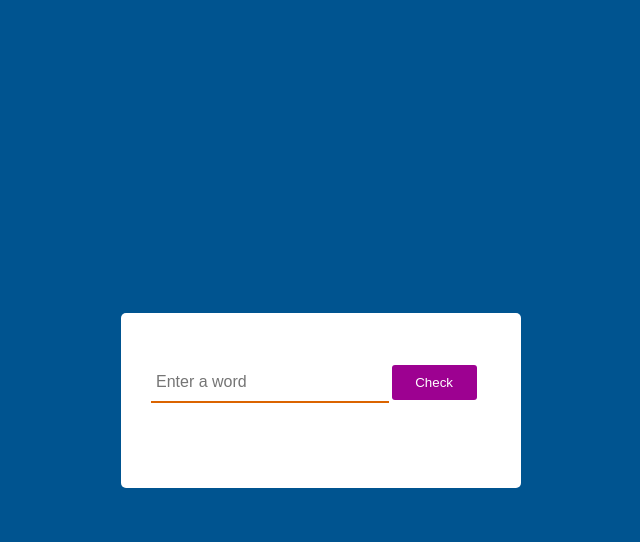
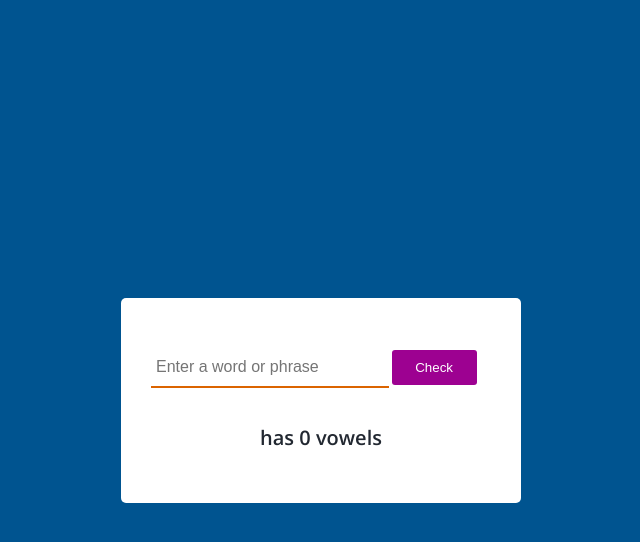
Before and after one commit to ifpolwebdev/counterVowelApp, a plain HTML site: page index.html in a window 1280 px wide. Both pictures are taken after a click on the button "Check". Shown: the whole page, without its empty margins (319-959 px from the left). Drawn offline with nearby package versions, Linux system fonts and the light colour scheme.

Commit message:
change placeholder text in html and add some logic in js

```diff
--- a/index.html
+++ b/index.html
@@ -12,7 +12,7 @@
 <body>
     <section class="main">
         <div class="container pal">
-            <input type="text" class="input-text" placeholder="Enter a word">
+            <input type="text" class="input-text" placeholder="Enter a word or phrase">
             <button class="btn">Check</button>
             <p class="result"></p>
         </div>
--- a/script.js
+++ b/script.js
@@ -1 +1,19 @@
-// Duplicated previous project (palindromeChecker) to focus on JS
+// Duplicated previous project's (palindromeChecker) markup & styling to focus on JS
+const word = document.querySelector(".input-text");
+const btn = document.querySelector(".btn");
+const result = document.querySelector(".result");
+
+btn.addEventListener("click", countVowel);
+
+function countVowel() {
+  let vowelCount = 0;
+  let wordVal = word.value.toLowerCase();
+
+  for (let i = 0; i < wordVal.length; i++) {
+    let letter = wordVal[i];
+    if (letter.match(/([a,e,i,o,u])/)) {
+      vowelCount++;
+    }
+  }
+  result.innerHTML = `${word.value.toUpperCase()} has ${vowelCount} vowels`;
+}
```
